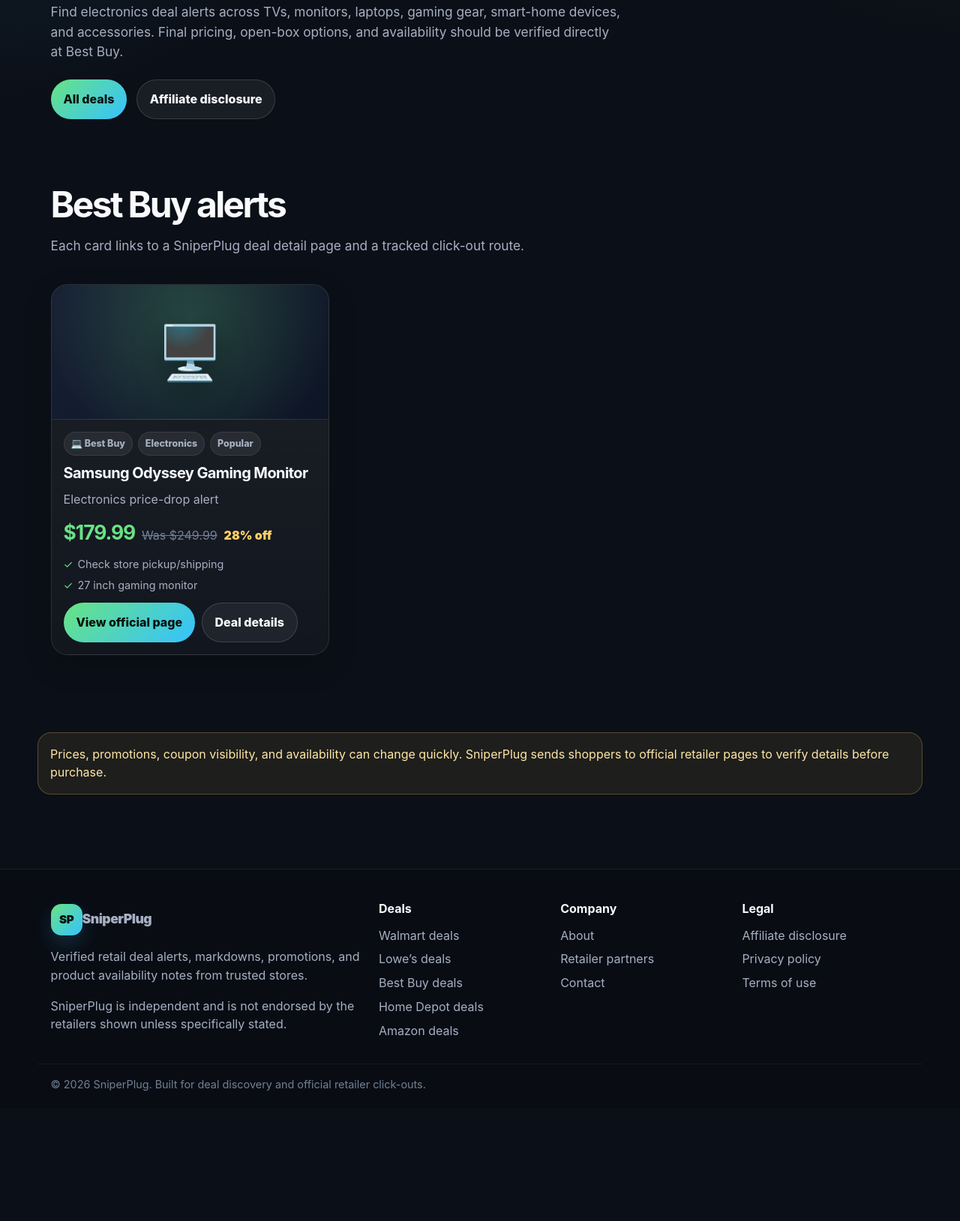
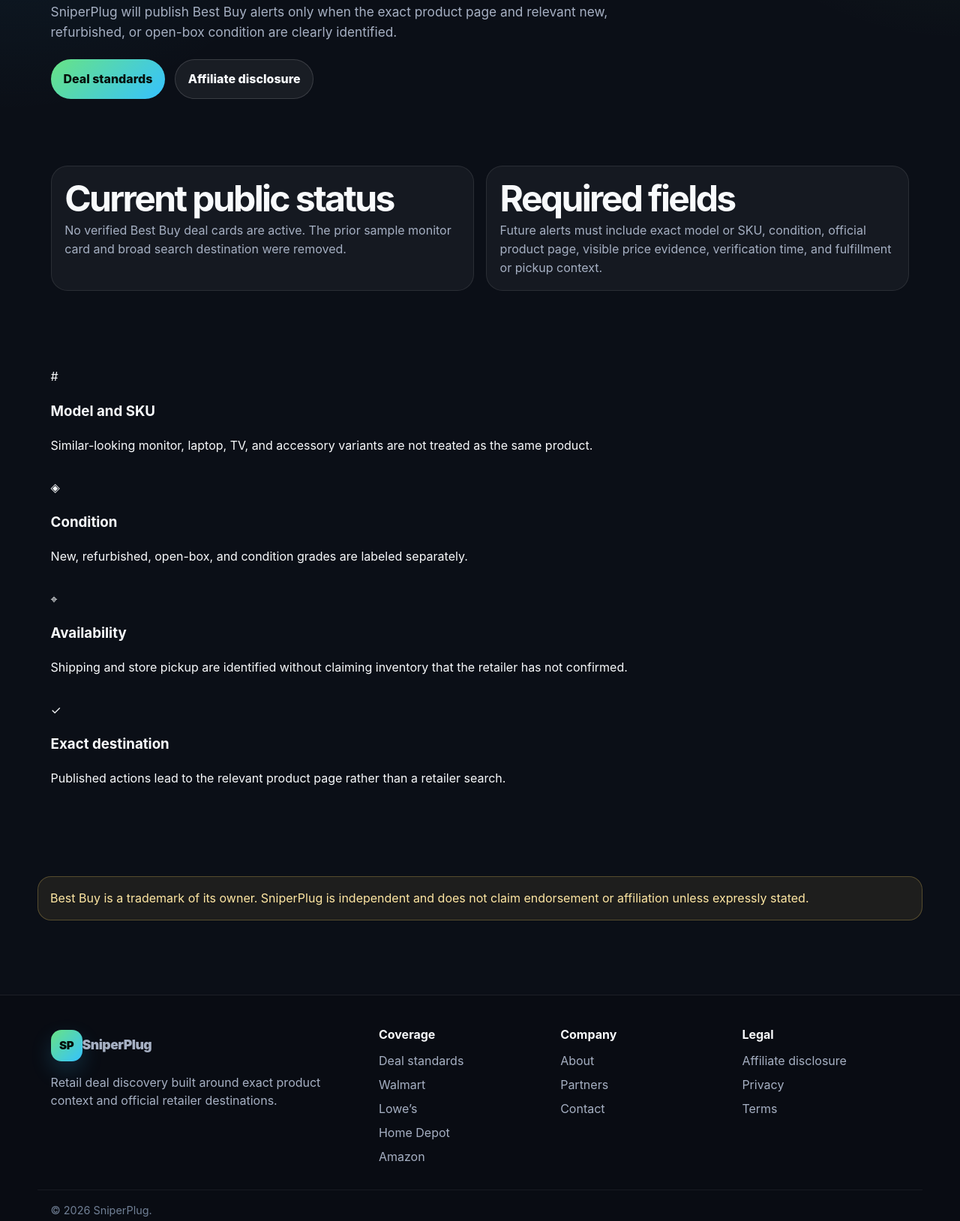
Before and after one commit to UglyGameFace/SniperPlug-Site, a website: page deals/best-buy/index.html in a window 1280 px wide. Shown: the part 361-1990 px from the top of the page at 75% size. Before the commit the page ends 1839 px from the top, so only its background shows below. Drawn offline with Linux system fonts and the light colour scheme.

Commit message:
Make Best Buy coverage page truthful

```diff
--- a/deals/best-buy/index.html
+++ b/deals/best-buy/index.html
@@ -3,90 +3,24 @@
 <head>
   <meta charset="utf-8">
   <meta name="viewport" content="width=device-width, initial-scale=1">
-  <title>Best Buy Deals | SniperPlug</title>
-  <meta name="description" content="Best Buy electronics, open-box, and price-drop alerts. Find electronics deal alerts across TVs, monitors, laptops, gaming gear, smart-home devices, and accessories. Final pricing, open-box options, and availability should be verified directly at Best Buy.">
+  <title>Best Buy Deal Coverage | SniperPlug</title>
+  <meta name="description" content="How SniperPlug evaluates Best Buy model numbers, exact product pages, condition, seller, fulfillment, and open-box context before publishing.">
   <meta name="robots" content="index,follow">
-  <meta property="og:title" content="Best Buy Deals | SniperPlug">
-  <meta property="og:description" content="Best Buy electronics, open-box, and price-drop alerts. Find electronics deal alerts across TVs, monitors, laptops, gaming gear, smart-home devices, and accessories. Final pricing, open-box options, and availability should be verified directly at Best Buy.">
-  <meta property="og:type" content="website">
-  <meta property="og:url" content="https://sniperplug.com">
+  <link rel="canonical" href="https://sniperplug.com/deals/best-buy/">
   <meta name="theme-color" content="#0b0f17">
   <link rel="icon" href="/assets/favicon.svg" type="image/svg+xml">
   <link rel="stylesheet" href="/assets/css/styles.css">
-
 </head>
 <body>
   <a class="skip-link" href="#main">Skip to content</a>
-  <header class="site-header">
-    <div class="container header-inner">
-      <a class="brand" href="/" aria-label="SniperPlug home"><span class="brand-mark">SP</span><span>SniperPlug</span></a>
-      <nav class="nav" aria-label="Main navigation"><a class="" href="/">Home</a><a class="" href="/deals/">Deals</a><a class="" href="/deals/walmart/">Walmart</a><a class="" href="/deals/lowes/">Lowe’s</a><a class="active" href="/deals/best-buy/">Best Buy</a><a class="" href="/partners/">Partners</a></nav>
-      <a class="header-cta" href="/contact/">Get alerts</a>
-    </div>
-  </header>
+  <header class="site-header"><div class="container header-inner"><a class="brand" href="/"><span class="brand-mark">SP</span><span>SniperPlug</span></a><nav class="nav" aria-label="Main navigation"><a href="/">Home</a><a href="/control-center/">Owner access</a><a href="/deals/">Deals</a><a href="/deals/walmart/">Walmart</a><a class="active" href="/deals/best-buy/">Best Buy</a><a href="/partners/">Partners</a></nav><a class="header-cta" href="/contact/">Contact us</a></div></header>
   <main id="main">
-
-<section class="page-hero compact">
-  <div class="container">
-    <span class="eyebrow">💻 Store deal page</span>
-    <h1>Best Buy electronics, open-box, and price-drop alerts.</h1>
-    <p>Find electronics deal alerts across TVs, monitors, laptops, gaming gear, smart-home devices, and accessories. Final pricing, open-box options, and availability should be verified directly at Best Buy.</p>
-    <div class="hero-actions"><a class="btn primary" href="/deals/">All deals</a><a class="btn ghost" href="/affiliate-disclosure/">Affiliate disclosure</a></div>
-  </div>
-</section>
-<section class="section">
-  <div class="container section-head"><div><h2>Best Buy alerts</h2><p class="section-lead">Each card links to a SniperPlug deal detail page and a tracked click-out route.</p></div></div>
-  <div class="container grid deal-grid">
-    <article class="deal-card" data-store="best-buy" data-category="Electronics" data-title="samsung odyssey gaming monitor">
-      <a class="deal-media" href="/deal/bestbuy-samsung-odyssey-monitor/" aria-label="View Samsung Odyssey Gaming Monitor"><span>🖥️</span></a>
-      <div class="deal-body">
-        <div class="deal-meta"><span>💻 Best Buy</span><span>Electronics</span><span>Popular</span></div>
-        <h3><a href="/deal/bestbuy-samsung-odyssey-monitor/">Samsung Odyssey Gaming Monitor</a></h3>
-        <p>Electronics price-drop alert</p>
-        <div class="price-row"><strong>$179.99</strong><span class="was">Was $249.99</span><span class="save">28% off</span></div>
-        <div class="deal-proof"><span>Check store pickup/shipping</span><span>27 inch gaming monitor</span></div>
-        <div class="deal-actions">
-          <a class="btn primary" href="/go/bestbuy-samsung-odyssey-monitor" rel="sponsored nofollow">View official page</a>
-          <a class="btn ghost" href="/deal/bestbuy-samsung-odyssey-monitor/">Deal details</a>
-        </div>
-      </div>
-    </article></div>
-</section>
-<section class="section">
-  <div class="container notice">Prices, promotions, coupon visibility, and availability can change quickly. SniperPlug sends shoppers to official retailer pages to verify details before purchase.</div>
-</section>
-
+    <section class="page-hero compact"><div class="container"><span class="eyebrow">Best Buy coverage</span><h1>Model number and condition must match the offer.</h1><p>SniperPlug will publish Best Buy alerts only when the exact product page and relevant new, refurbished, or open-box condition are clearly identified.</p><div class="hero-actions"><a class="btn primary" href="/deals/">Deal standards</a><a class="btn ghost" href="/affiliate-disclosure/">Affiliate disclosure</a></div></div></section>
+    <section class="section"><div class="container two-col"><article class="info-card"><h2>Current public status</h2><p>No verified Best Buy deal cards are active. The prior sample monitor card and broad search destination were removed.</p></article><article class="info-card"><h2>Required fields</h2><p>Future alerts must include exact model or SKU, condition, official product page, visible price evidence, verification time, and fulfillment or pickup context.</p></article></div></section>
+    <section class="section section-soft"><div class="container grid capability-grid"><article class="capability-card"><span>#</span><h3>Model and SKU</h3><p>Similar-looking monitor, laptop, TV, and accessory variants are not treated as the same product.</p></article><article class="capability-card"><span>◈</span><h3>Condition</h3><p>New, refurbished, open-box, and condition grades are labeled separately.</p></article><article class="capability-card"><span>⌖</span><h3>Availability</h3><p>Shipping and store pickup are identified without claiming inventory that the retailer has not confirmed.</p></article><article class="capability-card"><span>✓</span><h3>Exact destination</h3><p>Published actions lead to the relevant product page rather than a retailer search.</p></article></div></section>
+    <section class="section"><div class="container notice">Best Buy is a trademark of its owner. SniperPlug is independent and does not claim endorsement or affiliation unless expressly stated.</div></section>
   </main>
-  <footer class="site-footer">
-    <div class="container footer-grid">
-      <div>
-        <a class="brand footer-brand" href="/"><span class="brand-mark">SP</span><span>SniperPlug</span></a>
-        <p>Verified retail deal alerts, markdowns, promotions, and product availability notes from trusted stores.</p>
-        <p class="mini">SniperPlug is independent and is not endorsed by the retailers shown unless specifically stated.</p>
-      </div>
-      <div>
-        <h4>Deals</h4>
-        <a href="/deals/walmart/">Walmart deals</a>
-        <a href="/deals/lowes/">Lowe’s deals</a>
-        <a href="/deals/best-buy/">Best Buy deals</a>
-        <a href="/deals/home-depot/">Home Depot deals</a>
-        <a href="/deals/amazon/">Amazon deals</a>
-      </div>
-      <div>
-        <h4>Company</h4>
-        <a href="/about/">About</a>
-        <a href="/partners/">Retailer partners</a>
-        <a href="/contact/">Contact</a>
-      </div>
-      <div>
-        <h4>Legal</h4>
-        <a href="/affiliate-disclosure/">Affiliate disclosure</a>
-        <a href="/privacy/">Privacy policy</a>
-        <a href="/terms/">Terms of use</a>
-      </div>
-    </div>
-    <div class="container footer-bottom">© 2026 SniperPlug. Built for deal discovery and official retailer click-outs.</div>
-  </footer>
+  <footer class="site-footer"><div class="container footer-grid"><div><a class="brand footer-brand" href="/"><span class="brand-mark">SP</span><span>SniperPlug</span></a><p>Retail deal discovery built around exact product context and official retailer destinations.</p></div><div><h4>Coverage</h4><a href="/deals/">Deal standards</a><a href="/deals/walmart/">Walmart</a><a href="/deals/lowes/">Lowe’s</a><a href="/deals/home-depot/">Home Depot</a><a href="/deals/amazon/">Amazon</a></div><div><h4>Company</h4><a href="/about/">About</a><a href="/partners/">Partners</a><a href="/contact/">Contact</a></div><div><h4>Legal</h4><a href="/affiliate-disclosure/">Affiliate disclosure</a><a href="/privacy/">Privacy</a><a href="/terms/">Terms</a></div></div><div class="container footer-bottom">© 2026 SniperPlug.</div></footer>
   <script src="/assets/js/site.js" defer></script>
 </body>
 </html>
```
